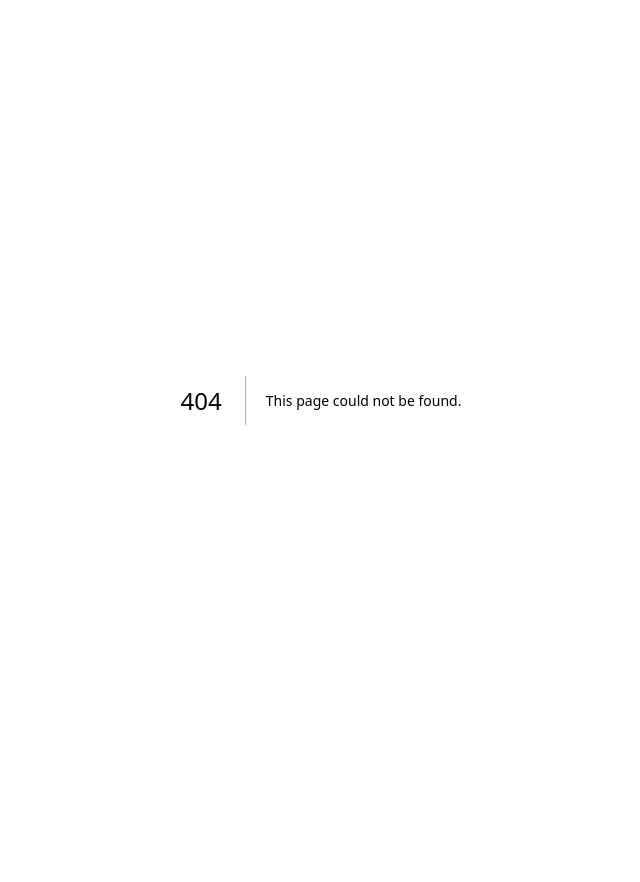
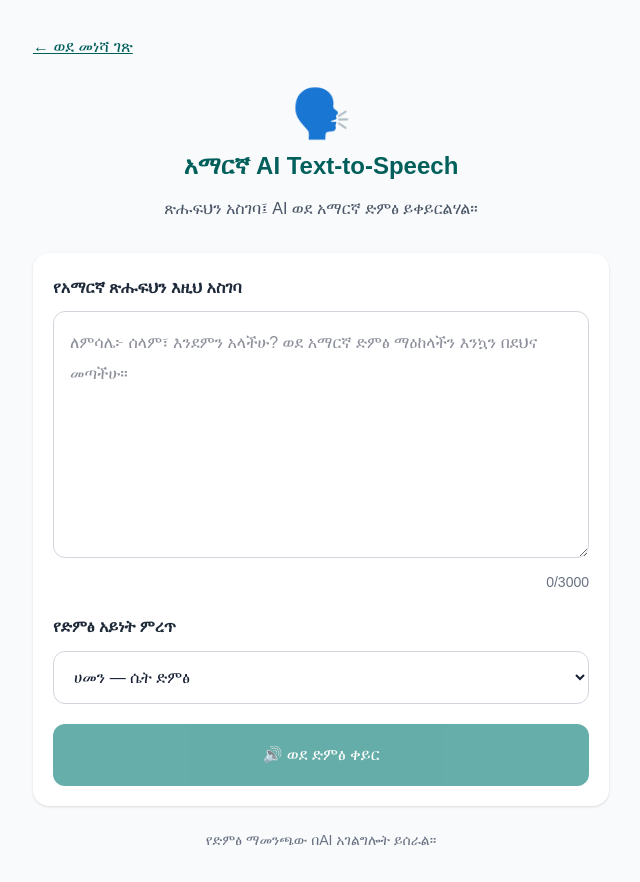
Before and after one commit to eyobaasefa19-hue/eyob-vox-hub, a Next.js app: page /tts in a window 1280 px wide. Before the commit this address had no page. Shown: the whole page, without its empty margins (319-959 px from the left). Before the commit the page ends 800 px from the top, so only its background shows below. Built offline with nearby package versions, Linux system fonts and the light colour scheme.

Commit message:
Create TextToSpeechPage component with UI elements

```diff
--- /dev/null
+++ b/app/tts/page.tsx
@@ -0,0 +1,31 @@
+
+import Link from "next/link";
+import TextToSpeech from "@/components/TextToSpeech";
+
+export default function TextToSpeechPage() {
+  return (
+    <main className="min-h-screen px-4 py-8">
+      <div className="mx-auto max-w-xl">
+        <Link href="/" className="text-teal-800 underline">
+          ← ወደ መነሻ ገጽ
+        </Link>
+
+        <div className="my-7 text-center">
+          <div className="mb-3 text-5xl">🗣️</div>
+          <h1 className="text-2xl font-bold text-teal-800">
+            አማርኛ AI Text-to-Speech
+          </h1>
+          <p className="mt-3 text-gray-600">
+            ጽሑፍህን አስገባ፤ AI ወደ አማርኛ ድምፅ ይቀይርልሃል።
+          </p>
+        </div>
+
+        <TextToSpeech />
+
+        <p className="mt-6 text-center text-sm text-gray-500">
+          የድምፅ ማመንጫው በAI አገልግሎት ይሰራል።
+        </p>
+      </div>
+    </main>
+  );
+}
```
